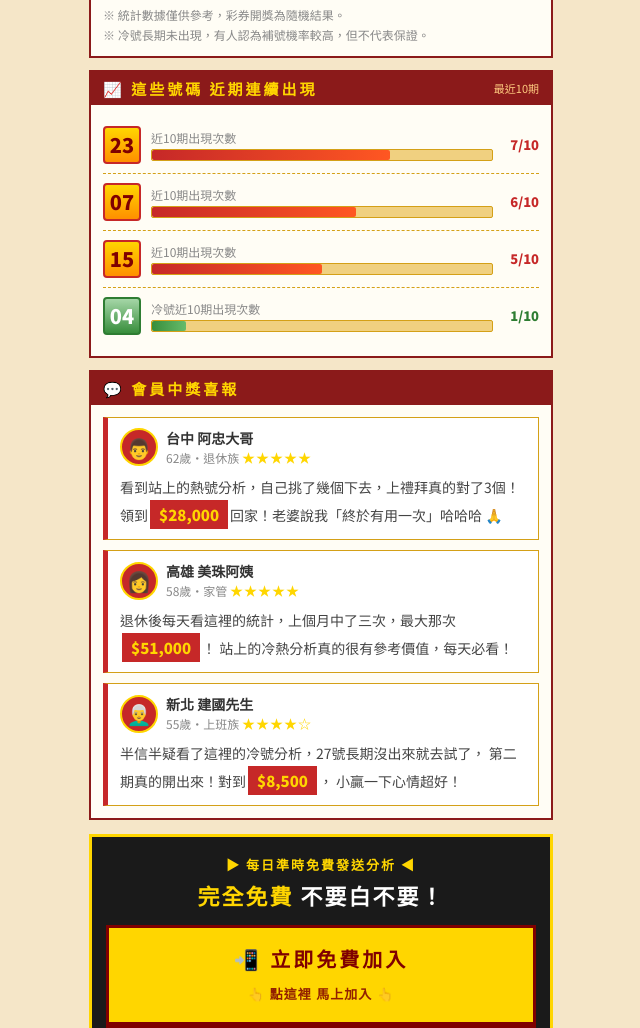
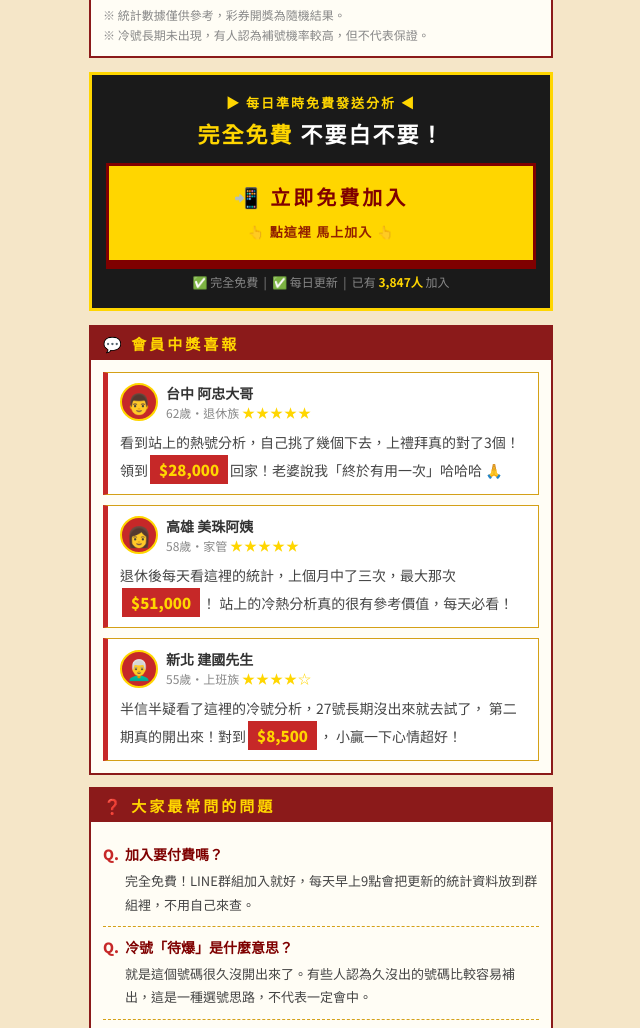
Before and after one commit to wusa9/gin, a plain HTML site: page index.html in a window 1280 px wide. Shown: the part 875-1903 px from the top of the page, without its empty margins (319-959 px from the left). Drawn offline with Linux system fonts and the light colour scheme.

Commit message:
Update index.html

```diff
--- a/index.html
+++ b/index.html
@@ -609,45 +609,19 @@
     </div>
   </div>
 
-  <!-- 連出天數統計 -->
-  <div class="block">
-    <div class="block-hd">
-      📈 這些號碼 近期連續出現
-      <span class="block-hd-right">最近10期</span>
-    </div>
-    <div class="block-bd">
-      <div class="streak-row">
-        <div class="streak-num">23</div>
-        <div class="streak-bar-wrap">
-          <div class="streak-label">近10期出現次數</div>
-          <div class="streak-bar"><div class="streak-fill" style="width:70%"></div></div>
-        </div>
-        <div class="streak-count">7/10</div>
-      </div>
-      <div class="streak-row">
-        <div class="streak-num">07</div>
-        <div class="streak-bar-wrap">
-          <div class="streak-label">近10期出現次數</div>
-          <div class="streak-bar"><div class="streak-fill" style="width:60%"></div></div>
-        </div>
-        <div class="streak-count">6/10</div>
-      </div>
-      <div class="streak-row">
-        <div class="streak-num">15</div>
-        <div class="streak-bar-wrap">
-          <div class="streak-label">近10期出現次數</div>
-          <div class="streak-bar"><div class="streak-fill" style="width:50%"></div></div>
-        </div>
-        <div class="streak-count">5/10</div>
-      </div>
-      <div class="streak-row">
-        <div class="streak-num" style="background:linear-gradient(180deg,#a5d6a7,#388e3c); color:#fff; border-color:#2e7d32">04</div>
-        <div class="streak-bar-wrap">
-          <div class="streak-label">冷號近10期出現次數</div>
-          <div class="streak-bar"><div class="streak-fill" style="width:10%; background:linear-gradient(90deg,#388e3c,#66bb6a)"></div></div>
-        </div>
-        <div class="streak-count" style="color:#2e7d32">1/10</div>
-      </div>
+
+
+  <!-- CTA -->
+  <div class="cta-wrap">
+    <div class="cta-top">▶ 每日準時免費發送分析 ◀</div>
+    <div class="cta-main"><em>完全免費</em> 不要白不要！</div>
+    <button class="cta-btn" onclick="window.open('https://line.me/ti/p/Km37RyQmDK','_blank')">
+      📲 立即免費加入<br>
+      <span style="font-size:13px; font-weight:700; letter-spacing:1px; opacity:0.85;">👆 點這裡 馬上加入 👆</span>
+    </button>
+    <div class="cta-small">
+      ✅ 完全免費 &nbsp;|&nbsp; ✅ 每日更新 &nbsp;|&nbsp;
+      已有 <b>3,847人</b> 加入
     </div>
   </div>
 
@@ -703,19 +677,7 @@
     </div>
   </div>
 
-  <!-- CTA -->
-  <div class="cta-wrap">
-    <div class="cta-top">▶ 每日準時免費發送分析 ◀</div>
-    <div class="cta-main"><em>完全免費</em> 不要白不要！</div>
-    <button class="cta-btn" onclick="window.open('https://line.me/ti/p/Km37RyQmDK','_blank')">
-      📲 立即免費加入<br>
-      <span style="font-size:13px; font-weight:700; letter-spacing:1px; opacity:0.85;">👆 點這裡 馬上加入 👆</span>
-    </button>
-    <div class="cta-small">
-      ✅ 完全免費 &nbsp;|&nbsp; ✅ 每日更新 &nbsp;|&nbsp;
-      已有 <b>3,847人</b> 加入
-    </div>
-  </div>
+
 
   <!-- 常見問題 -->
   <div class="block">
```
